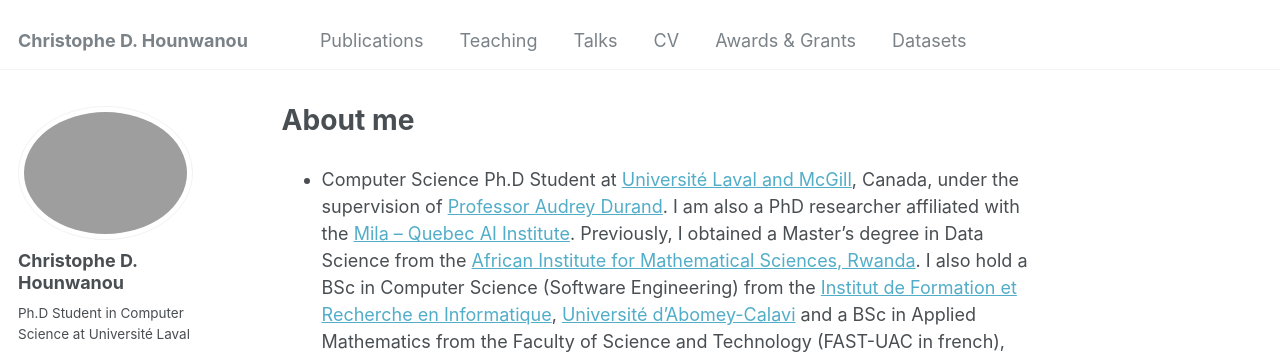
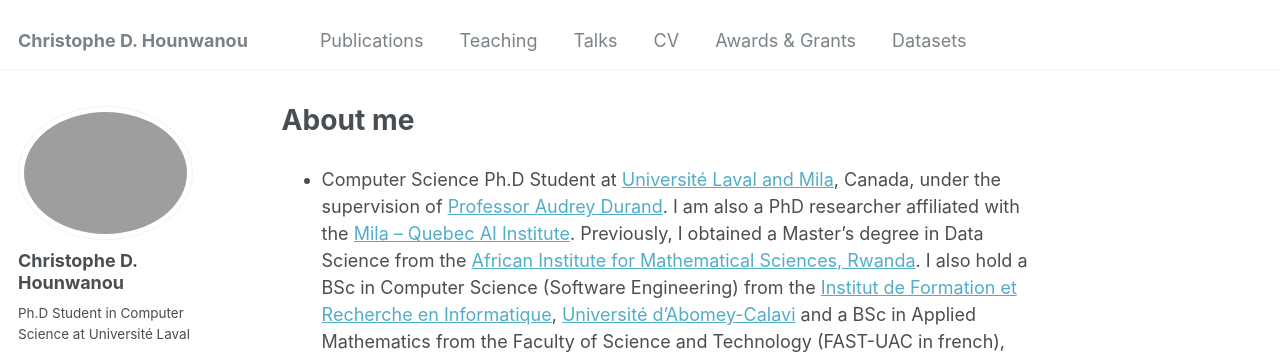
Before and after one commit to chrishounwanou/chrishounwanou.github.io, a Jekyll site: the page built from _pages/about.md, in a window 1280 px wide and 900 px high. Shown: the top 359 px of the window. Built offline with Jekyll 4.4.1, drawn with Linux system fonts in a browser that asks for light colours; some web fonts are replaced.

Commit message:
Update about.md

```diff
--- a/_pages/about.md
+++ b/_pages/about.md
@@ -6,7 +6,7 @@ redirect_from:
   - /about/
   - /about.html
 ---
-- Computer Science Ph.D Student at [Université Laval and McGill](https://www.ulaval.ca/), Canada, under the supervision of [Professor Audrey Durand](https://mila.quebec/fr/annuaire/audrey-durand). I am also a PhD researcher affiliated with the [Mila – Quebec AI Institute](https://mila.quebec/fr). Previously, I obtained a Master's degree in Data Science from the [African Institute for Mathematical Sciences, Rwanda](https://aims.ac.rw/). I also hold a BSc in Computer Science (Software Engineering) from the [Institut de Formation et Recherche en Informatique](https://ifri-uac.bj/), [Université d'Abomey-Calavi](https://www.uac.bj/) and a BSc in Applied Mathematics from the Faculty of Science and Technology (FAST-UAC in french), Benin. For more details about my background and experience, see my [CV](/files/Christophe_Hounwanou_CV.pdf).
+- Computer Science Ph.D Student at [Université Laval and Mila](https://www.ulaval.ca/), Canada, under the supervision of [Professor Audrey Durand](https://mila.quebec/fr/annuaire/audrey-durand). I am also a PhD researcher affiliated with the [Mila – Quebec AI Institute](https://mila.quebec/fr). Previously, I obtained a Master's degree in Data Science from the [African Institute for Mathematical Sciences, Rwanda](https://aims.ac.rw/). I also hold a BSc in Computer Science (Software Engineering) from the [Institut de Formation et Recherche en Informatique](https://ifri-uac.bj/), [Université d'Abomey-Calavi](https://www.uac.bj/) and a BSc in Applied Mathematics from the Faculty of Science and Technology (FAST-UAC in french), Benin. For more details about my background and experience, see my [CV](/files/Christophe_Hounwanou_CV.pdf).
 
 - My research focuses on reinforcement learning, with an emphasis on multi-agent systems and emergent communication. I am particularly interested in how cooperative agents can learn to communicate and coordinate effectively in decentralized environments. My work explores the intersection of multi-agent reinforcement learning, probabilistic pragmatic reasoning, and language-based agents, with the goal of developing principled methods for communication and decision-making in collaborative AI systems.
 
```
